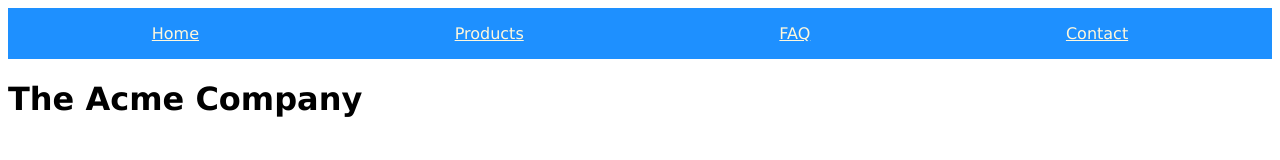
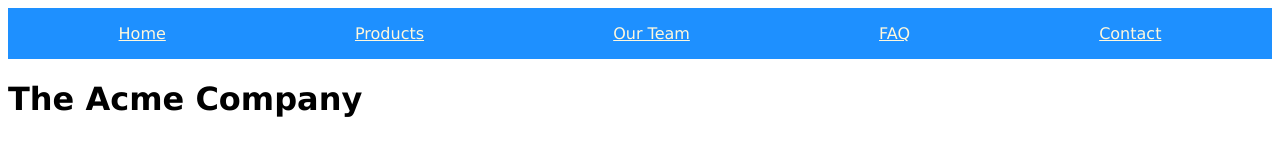
Before and after one commit to ericpkatz/the-acme-store-2306-GH, a plain HTML site: page index.html in a window 1280 px wide. Drawn offline with Linux system fonts and the light colour scheme.

Commit message:
added our team

```diff
--- a/index.html
+++ b/index.html
@@ -8,6 +8,7 @@
     <nav>
       <a href='#'>Home</a>
       <a href='#'>Products</a>
+      <a href='#'>Our Team</a>
       <a href='#'>FAQ</a>
       <a href='#'>Contact</a>
     </nav>
```
